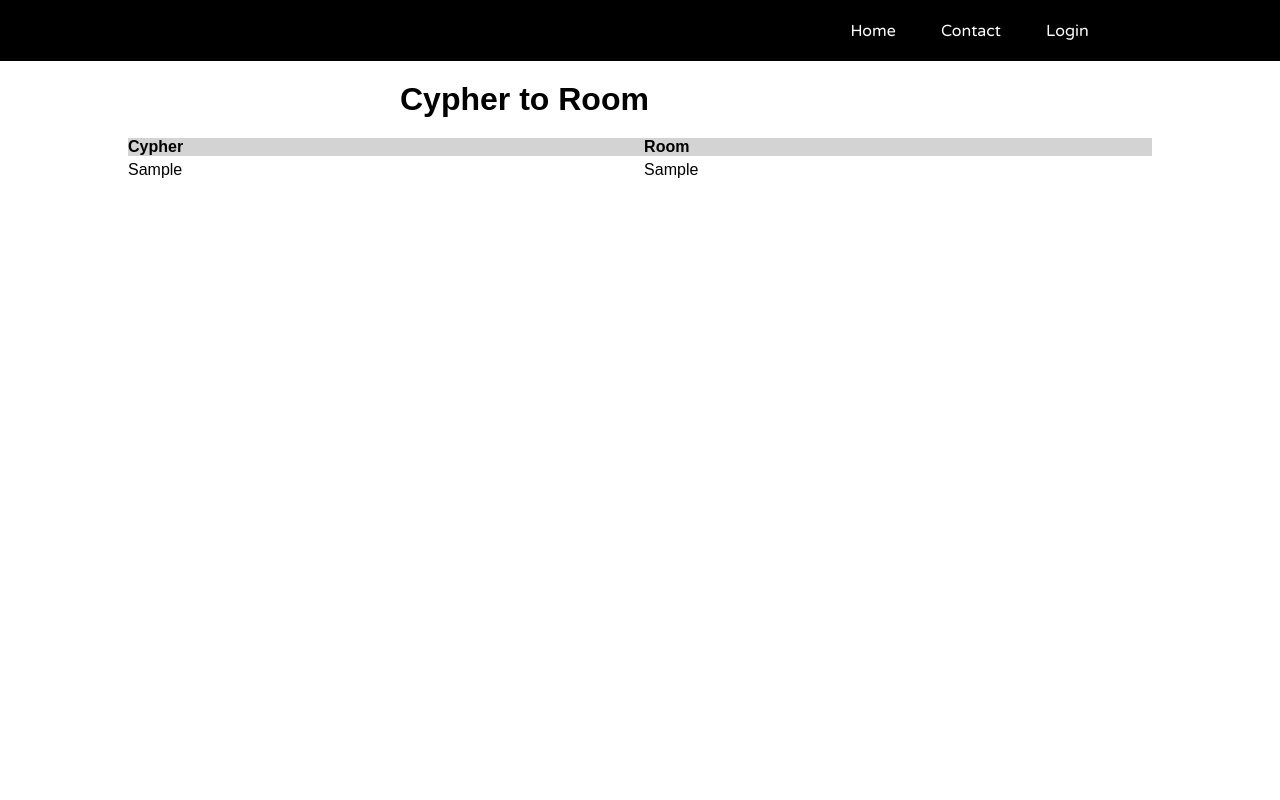
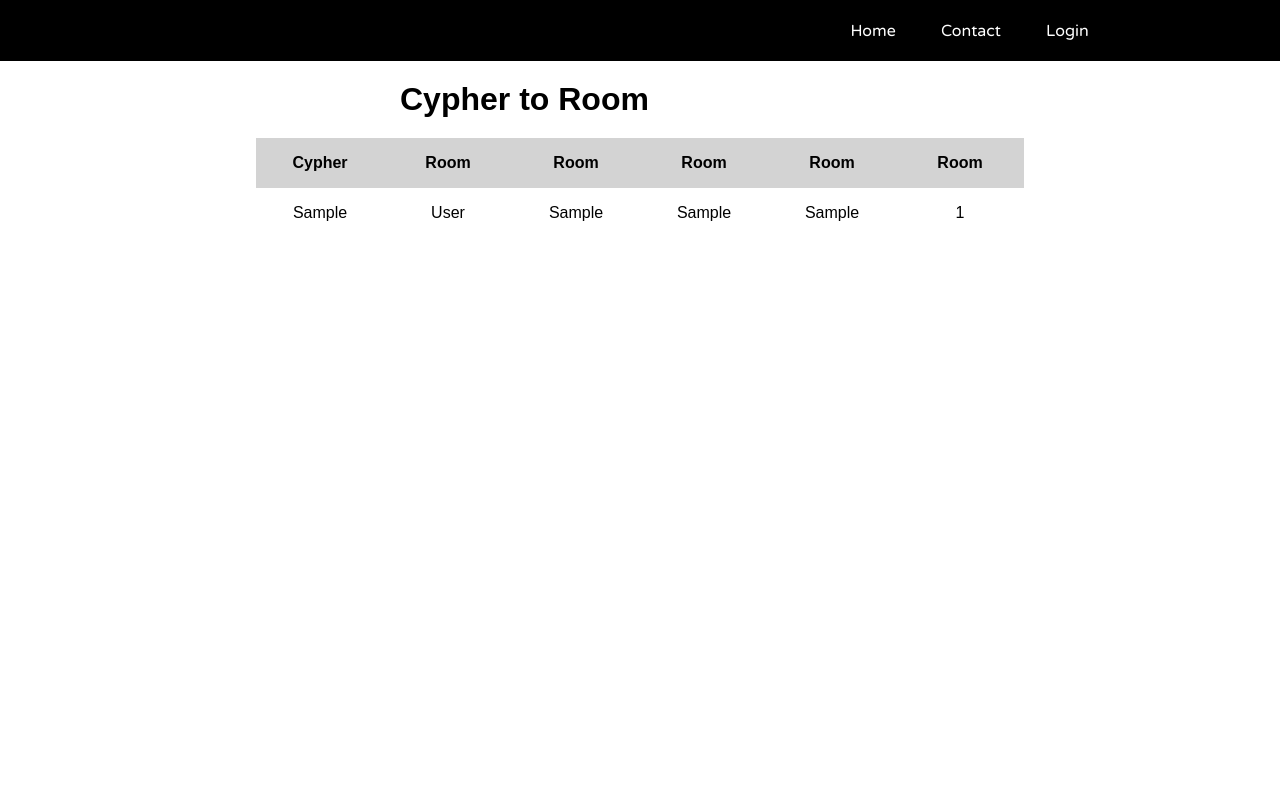
Before and after one commit to 6tjessil/DIT-CSI-6tjessil-2020, a PHP site: page /UseThis/your_library.php in a window 1280 px wide. Run offline with PHP 8.4, Linux system fonts and the light colour scheme; tables that the repository leaves empty or names only in its code hold one stand-in row (values such as "Sample post").

Commit message:
HTML tables are added
*The music library page now uses HTML tables to display data. Currently it is displaying dummy data.

```diff
--- a/style.css
+++ b/style.css
@@ -114,8 +114,8 @@ color: #111;
   color: #111;
 }
 
-.content{
-  width: 80%;
+.data{
+  width: 60%;
   margin-left: auto;
   margin-right: auto;
   height:450px;
@@ -125,11 +125,13 @@ color: #111;
 table{
    border-collapse: collapse;
    width: 100%;
-   text-align: left;
+   text-align: center;
+   padding:10px;
 }
 
 tr{
   color: black;
+  height:50px;
 }
 
 td{
@@ -139,6 +141,11 @@ td{
 
 tr:nth-child(odd){
   background-color:lightgray;
+}
+
+th{
+  height:50px;
+  width:100px;
 }
 
 #queryheader h1{
--- a/your_library.php
+++ b/your_library.php
@@ -16,27 +16,33 @@
   <div id="queryheader">
     <h1>Cypher to Room</h1>
   </div>
-  <div class="content">
+	<div class = "music_data_div">
+		<div class="data">
 			<table>
 			<tr>
 				<th>Cypher</th>
 				<th>Room</th>
+				<th>Room</th>
+				<th>Room</th>
+				<th>Room</th>
+				<th>Room</th>
 			</tr>
 			<?php
 			require_once("connect.php");
-      $query = "SELECT t.cypher, r.room
-                    FROM teacher AS t
-                    JOIN teacher_to_room tr ON t.cypher = tr.cypher
-                    JOIN room r ON r.room_id = tr.room_id ";
+			$query = "SELECT *
+						FROM teacher";
 			$rs = mysqli_query($con, $query);
 			if ($rs) {
 				while ($row = mysqli_fetch_array($rs)) {
-          echo "<tr><td>" . $row['cypher'] . "</td><td>" . $row['room'] . "</td></tr>";
+				echo "<tr><td>" . $row['cypher'] . "</td><td>" . $row['surname'] . "</td>
+				<td>" . $row['christian'] . "</td><td>" . $row['form'] . "</td><td>" . $row['mentor'] . "</td>
+				<td>" . $row['role_id'] . "</td></tr>";
 				}
 			}
 			?>
 			</table>
 		</div>
+	</div>
 </body>
 
 </html>
```
Lines whose indentation alone changed are shown as unchanged.
